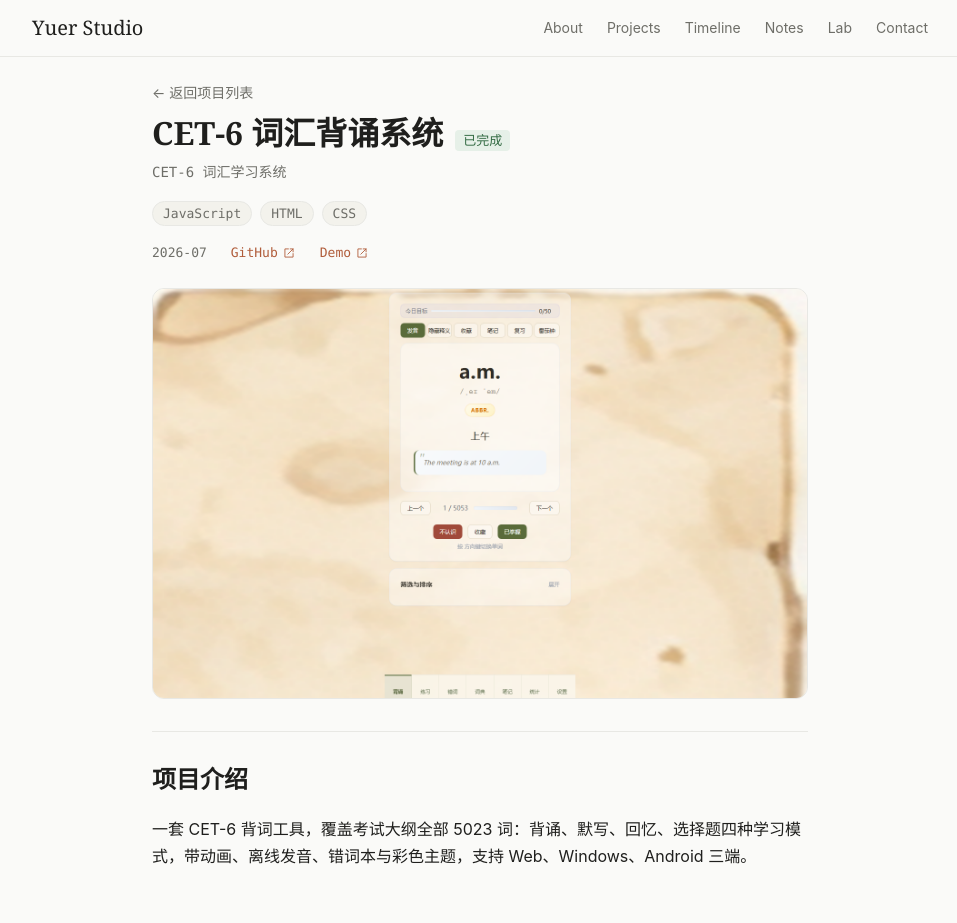
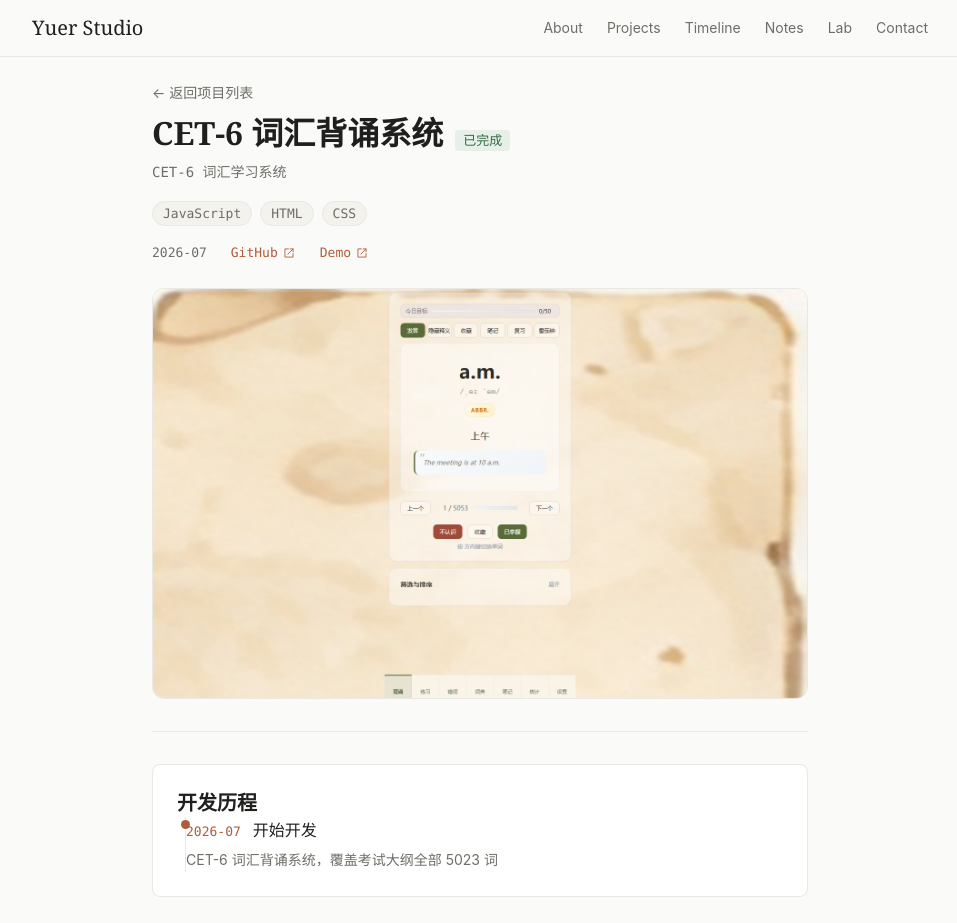
Before and after one commit to anyuer678/yuer.dev, a Vue app: page /projects/cet6-vocabulary in a window 1280 px wide. Shown: the top 923 px of the page, without its empty margins (160-1117 px from the left). Built offline with nearby package versions, Linux system fonts and the light colour scheme.

Commit message:
feat(projects): 项目详情页新增开发历程区块（journey frontmatter）

```diff
--- a/scripts/validate-content.mjs
+++ b/scripts/validate-content.mjs
@@ -31,7 +31,7 @@ const REQUIRED_SECTIONS = ['项目介绍', '设计目标', '功能', '架构', '
 const ALLOWED_KEYS = new Set([
   ...PROJECT_REQUIRED,
   ...NOTE_REQUIRED,
-  'draft', 'type', 'link', 'description', 'related', 'cover',
+  'draft', 'type', 'link', 'description', 'related', 'cover', 'journey',
 ])
 
 // --- 规则 12：JSON 文件合法 + schema ---
--- a/src/content/projects/cet6-vocabulary.md
+++ b/src/content/projects/cet6-vocabulary.md
@@ -13,6 +13,7 @@ github: https://github.com/anyuer678/cet6-vocabulary
 order: 5
 related: [quiz-tools-notes, ai-design-notes]
 cover: projects/cet6-vocabulary.png
+journey: [{"date": "2026-07", "title": "开始开发", "desc": "CET-6 词汇背诵系统，覆盖考试大纲全部 5023 词"}]
 ---
 
 ## 项目介绍
--- a/src/content/projects/chatez.md
+++ b/src/content/projects/chatez.md
@@ -13,6 +13,7 @@ github: https://github.com/anyuer678/chatez
 order: 3
 related: [qq-ai-bot-notes, voice-console-mcp-notes]
 cover: projects/chatez.png
+journey: [{"date": "2026-05", "title": "开始开发", "desc": "可配置 Prompt + Skill 的 AI 工作台（React 18 + Tauri 2.x）"}]
 ---
 
 ## 项目介绍
--- a/src/content/projects/codedrill.md
+++ b/src/content/projects/codedrill.md
@@ -12,6 +12,7 @@ demo: https://anyuer678.github.io/codedrill/
 github: https://github.com/anyuer678/codedrill
 order: 2
 cover: projects/codedrill.png
+journey: [{"date": "2026-07", "title": "开始开发", "desc": "离线编程训练系统：代码临摹、填空、改错，Web / Windows / Android 三端"}]
 ---
 
 ## 项目介绍
--- a/src/content/projects/desktoppet.md
+++ b/src/content/projects/desktoppet.md
@@ -13,6 +13,7 @@ github: https://github.com/anyuer678/desktoppet
 order: 4
 related: [deskpet-notes]
 cover: projects/desktoppet.jpg
+journey: [{"date": "2026-08", "title": "v1.0", "desc": "Electron 桌宠：事件记录、统计报表、角色包、推送 API"}]
 ---
 
 ## 项目介绍
--- a/src/content/projects/evocode.md
+++ b/src/content/projects/evocode.md
@@ -12,6 +12,7 @@ demo:
 github:
 order: 1
 related: [evocode-architecture]
+journey: [{"date": "2026-08", "title": "立项", "desc": "AI 软件维护与演化平台，GitHub 仓库建立，开发中"}]
 ---
 
 ## 项目介绍
--- a/src/content/projects/polycodehub.md
+++ b/src/content/projects/polycodehub.md
@@ -13,6 +13,7 @@ github: https://github.com/anyuer678/polycodehub
 order: 7
 related: [polycodehub-architecture]
 cover: projects/polycodehub.png
+journey: [{"date": "2025-09", "title": "雏形", "desc": "用 Next.js 搭出第一版在线判题平台"}, {"date": "2026-08", "title": "迁移迭代", "desc": "迁到独立仓库继续迭代，Docker Compose 一键启动，判题沙箱用 setuid 降权 + seccomp 隔离"}]
 ---
 
 ## 项目介绍
--- a/src/content/projects/todo-list.md
+++ b/src/content/projects/todo-list.md
@@ -12,6 +12,7 @@ demo: https://anyuer678.github.io/todo-list/
 github: https://github.com/anyuer678/todo-list
 order: 6
 cover: projects/todo-list.png
+journey: [{"date": "2026-07", "title": "开始开发", "desc": "轻量个人待办应用，集待办、番茄钟、统计于一体"}]
 ---
 
 ## 项目介绍
--- a/src/pages/ProjectDetail.vue
+++ b/src/pages/ProjectDetail.vue
@@ -76,6 +76,17 @@ watchEffect(async (onInvalidate) => {
       />
 
       <hr class="project-detail__divider" />
+
+      <section v-if="project.journey?.length" class="project-detail__journey">
+        <h2 class="project-detail__journey-title">开发历程</h2>
+        <ol class="project-detail__journey-list">
+          <li v-for="(j, i) in project.journey" :key="i" class="project-detail__journey-item">
+            <time class="project-detail__journey-date">{{ j.date }}</time>
+            <span class="project-detail__journey-name">{{ j.title }}</span>
+            <p v-if="j.desc" class="project-detail__journey-desc">{{ j.desc }}</p>
+          </li>
+        </ol>
+      </section>
 
       <ArticleContent :html="html" />
 
@@ -168,6 +179,59 @@ watchEffect(async (onInvalidate) => {
   border: none;
   border-top: 1px solid var(--color-border);
 }
+.project-detail__journey {
+  margin-bottom: var(--space-8);
+  padding: var(--space-6);
+  border: 1px solid var(--color-border);
+  border-radius: var(--radius-md);
+  background: var(--color-surface);
+}
+.project-detail__journey-title {
+  font-family: var(--font-display);
+  font-size: var(--text-h3);
+  line-height: var(--lh-h3);
+  margin-bottom: var(--space-5);
+}
+.project-detail__journey-list {
+  list-style: none;
+  margin: 0;
+  padding: 0;
+}
+.project-detail__journey-item {
+  position: relative;
+  padding: 0 0 var(--space-5) var(--space-6);
+  border-left: 1px solid var(--color-border);
+  margin-left: var(--space-2);
+}
+.project-detail__journey-item:last-child {
+  padding-bottom: 0;
+}
+.project-detail__journey-item::before {
+  content: '';
+  position: absolute;
+  left: -5px;
+  top: 3px;
+  width: 9px;
+  height: 9px;
+  border-radius: 50%;
+  background: var(--color-accent);
+}
+.project-detail__journey-date {
+  display: inline-block;
+  margin-right: var(--space-3);
+  font-family: var(--font-mono);
+  font-size: var(--text-caption);
+  color: var(--color-accent);
+}
+.project-detail__journey-name {
+  font-family: var(--font-display);
+  color: var(--color-text);
+}
+.project-detail__journey-desc {
+  margin-top: var(--space-1);
+  font-size: var(--text-small);
+  color: var(--color-text-secondary);
+}
 .project-detail__related {
   margin-top: var(--space-10);
   padding: var(--space-6);
--- a/src/utils/parse-frontmatter.js
+++ b/src/utils/parse-frontmatter.js
@@ -15,6 +15,14 @@ export function parseFrontmatter(raw) {
       continue
     }
     if (v.startsWith('[') && v.endsWith(']')) {
+      if (v.includes('{')) {
+        try {
+          meta[key] = JSON.parse(v)
+          continue
+        } catch {
+          // 不是合法 JSON（如对象数组未转义），落入普通字符串数组解析
+        }
+      }
       meta[key] = v
         .slice(1, -1)
         .split(',')
```
